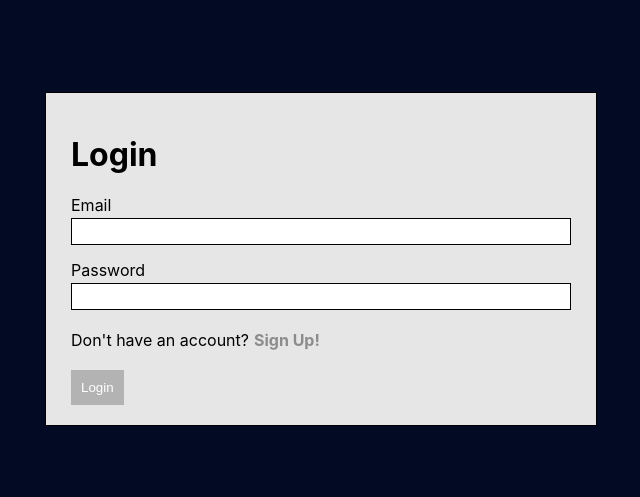
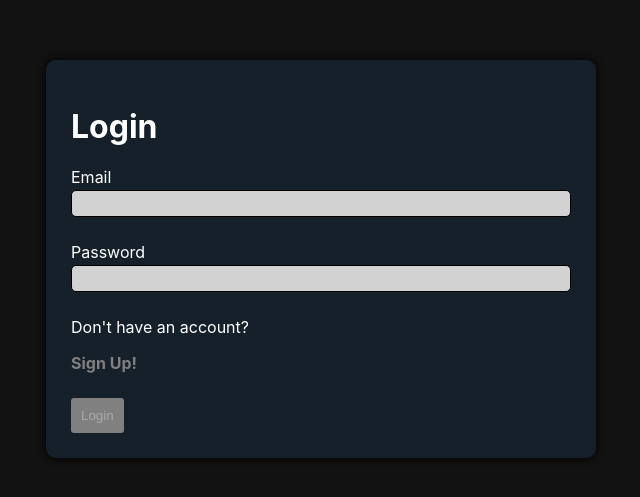
Before and after one commit to Marcin-Migdal/Chat-web-app, a React (Create React App) app: page /login in a window 1280 px wide. Shown: the part 141-638 px from the top of the page, without its empty margins (319-959 px from the left). Built offline with nearby package versions, Linux system fonts and the light colour scheme; no server answers.

Commit message:
added chat context

```diff
--- a/src/components/App/App.jsx
+++ b/src/components/App/App.jsx
@@ -1,4 +1,5 @@
 import { Login, Signup, Chat } from 'components';
+import { ChatProvider } from 'context/ChatContext';
 import { useAuth } from 'hooks';
 import { useResolved } from 'hooks/useResolved';
 import { useEffect } from 'react';
@@ -17,11 +18,17 @@ export const App = () => {
 
   return (
     <div className="app">
-      <Switch>
-        <Chat exact path="/" component={Chat} />
-        <Route path="/login" component={Login} />
-        <Route path="/signup" component={Signup} />
-      </Switch>
+      {authResolved ? (
+        <ChatProvider authUser={authUser}>
+          <Switch>
+            <Chat exact path="/" component={Chat} />
+            <Route path="/login" component={Login} />
+            <Route path="/signup" component={Signup} />
+          </Switch>
+        </ChatProvider>
+      ) : (
+        <>Loading...</>
+      )}
     </div>
   );
 };
--- a/src/components/Login/Login.jsx
+++ b/src/components/Login/Login.jsx
@@ -13,7 +13,7 @@ export const Login = () => {
     history.push('signup');
   };
 
-  const login = ({ email, password }, { setSubmittin }) => {
+  const login = ({ email, password }, { setSubmitting }) => {
     fb.auth
       .signInWithEmailAndPassword(email, password)
       .then(res => {
@@ -32,7 +32,7 @@ export const Login = () => {
           setServerError('Something went wrong');
         }
       })
-      .finally(() => setSubmittin(false));
+      .finally(() => setSubmitting(false));
   };
 
   return (
--- /dev/null
+++ b/src/context/ChatContext.jsx
@@ -0,0 +1,96 @@
+import { createContext, useContext, useEffect, useState } from 'react';
+import { deleteChat, getMessages, leaveChat, newChat } from 'react-chat-engine';
+import { fb } from 'service';
+
+export const ChatContext = createContext();
+
+export const ChatProvider = ({ children, authUser }) => {
+  const [myChats, setMyChats] = useState();
+  const [chatConfing, setChatConfing] = useState();
+  const [selectedChat, setSelectedChat] = useState();
+
+  useEffect(() => {
+    if (authUser) {
+      fb.firestore
+        .collection('chatUsers')
+        .doc(authUser.uid)
+        .onSnapshot(snap => {
+          setChatConfing({
+            userSecret: authUser.uid,
+            avatar: snap.data().avatar,
+            userName: snap.data().userName,
+            projectID: '12a69a14-5770-4cfe-88d1-9d4857c322e6',
+          });
+        });
+    }
+  }, [authUser]);
+
+  const createChatClick = () => {
+    newChat(chatConfing, { title: '' });
+  };
+
+  const deleteChatClick = chat => {
+    const isAdmin = chat.admin === chatConfing.userName;
+    if (
+      isAdmin &&
+      window.confirm('Are you sure you want to delete this chat?')
+    ) {
+      deleteChat(chatConfing, chat.id);
+    } else if (window.confirm('Are you sure you want to leave this chat?')) {
+      leaveChat(chatConfing, chat.id, chatConfing.userName);
+    }
+  };
+
+  const selectChatClick = chat => {
+    getMessages(chatConfing, chat.id, messages => {
+      setSelectedChat({
+        ...chat,
+        messages,
+      });
+    });
+  };
+
+  return (
+    <ChatContext.Provider
+      value={{
+        myChats,
+        setMyChats,
+        chatConfing,
+        setChatConfing,
+        selectedChat,
+        setSelectedChat,
+        selectChatClick,
+        deleteChatClick,
+        createChatClick,
+      }}
+    >
+      {children}
+    </ChatContext.Provider>
+  );
+};
+
+export const useChat = () => {
+  const {
+    myChats,
+    setMyChats,
+    chatConfing,
+    setChatConfing,
+    selectedChat,
+    setSelectedChat,
+    selectChatClick,
+    deleteChatClick,
+    createChatClick,
+  } = useContext(ChatContext);
+
+  return {
+    myChats,
+    setMyChats,
+    chatConfing,
+    setChatConfing,
+    selectedChat,
+    setSelectedChat,
+    selectChatClick,
+    deleteChatClick,
+    createChatClick,
+  };
+};
--- /dev/null
+++ b/src/context/index.js
@@ -0,0 +1 @@
+export * from './ChatContext';
--- a/src/index.css
+++ b/src/index.css
@@ -11,54 +11,65 @@ code {
   font-family: source-code-pro, Menlo, Monaco, Consolas, 'Courier New',
     monospace;
 }
-
-/* just simple css to know layout */
-
 .app {
+  width: 100vw;
+  color: white;
+  height: 100vh;
   display: flex;
+  overflow: hidden;
   align-items: center;
   justify-content: center;
-  width: 100vw;
-  height: 100vh;
-  background-color: #030a24;
-  overflow: hidden;
+  background-color: #121212;
 }
-
 .auth-form {
   width: 500px;
-  padding: 20px 25px;
-  max-width: 80%;
-  border: 1px solid #000;
-  background-color: #e6e6e6;
+  padding: 25px;
+  max-width: 100%;
+  border-radius: 10px;
+  background-color: #15202b;
+  box-shadow: 0px 0px 10px black;
 }
-
+.auth-form label {
+  display: block;
+  margin-bottom: 25px;
+}
+.auth-form input {
+  width: 100%;
+  padding: 5px;
+  border-radius: 5px;
+  border: 1px solid black;
+  background-color: #d2d2d2;
+}
 .auth-form button {
   padding: 10px;
+  border-radius: 3px;
   outline: none;
   border: none;
-  color: #fff;
+  color: white;
+  cursor: pointer;
   background-color: #030a24;
 }
-
-.button:disabled {
+.auth-form button:hover {
+  box-shadow: 0px 0px 3px black;
+}
+.auth-form button:disabled {
+  color: darkgray;
   cursor: not-allowed;
-  background-color: #b3b3b3;
+  background-color: gray;
 }
-
 .auth-link-container {
-  margin: 20px 0;
+  margin-top: 25px;
+  margin-bottom: 25px;
 }
 .auth-link {
-  display: inline;
-  margin-left: 5px;
-  color: #8c8c8c;
+  color: gray;
+  cursor: pointer;
   font-weight: bold;
 }
 .auth-link:hover {
-  color: #000;
+  color: #5c5caa;
 }
-
 .error {
   color: #cd0000;
-  font-weight: 600;
+  font-weight: bold;
 }
```
